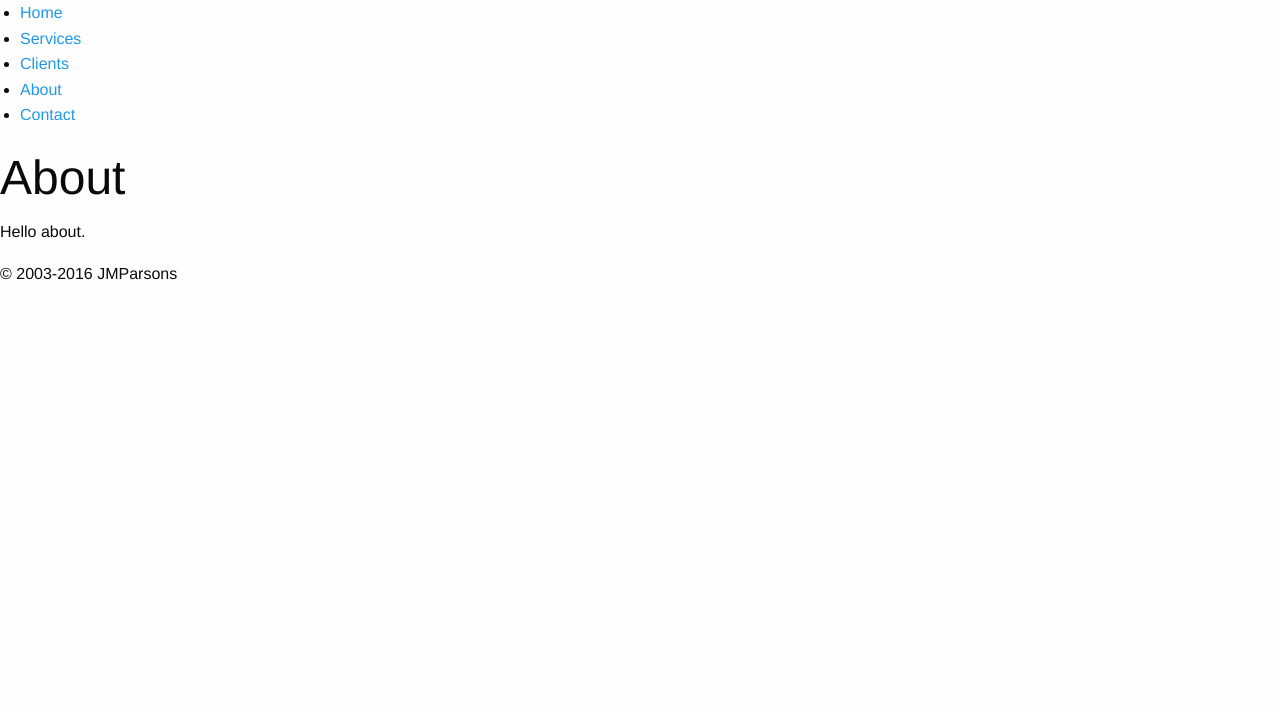
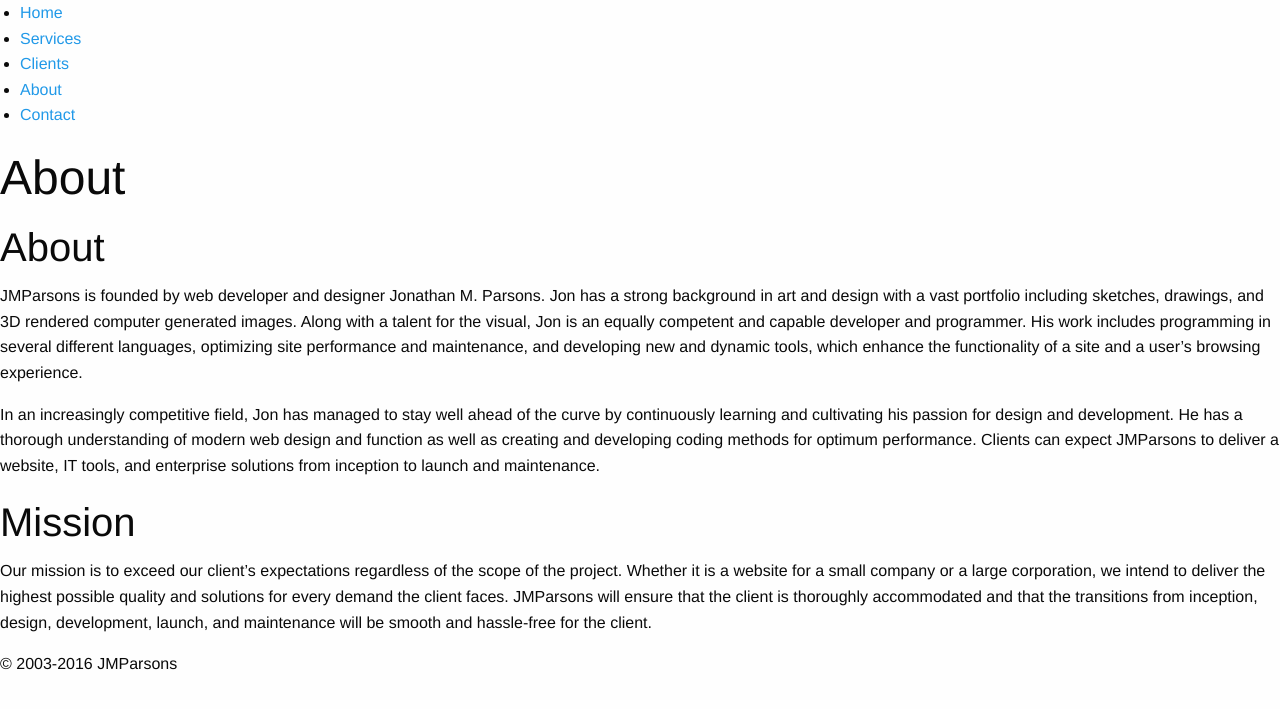
Before and after one commit to jmparsons/jmpweb-old-jekyll, a Jekyll site: the page built from about.md, in a window 1280 px wide. Shown: the top 709 px of the page. Built offline with Jekyll 4.4.1, drawn with Linux system fonts in a browser that asks for light colours.

Commit message:
Added about content from current site.

```diff
--- a/about.md
+++ b/about.md
@@ -3,4 +3,12 @@
 title: About
 permalink: /about/
 ---
-Hello about.
+## About
+
+JMParsons is founded by web developer and designer Jonathan M. Parsons. Jon has a strong background in art and design with a vast portfolio including sketches, drawings, and 3D rendered computer generated images. Along with a talent for the visual, Jon is an equally competent and capable developer and programmer. His work includes programming in several different languages, optimizing site performance and maintenance, and developing new and dynamic tools, which enhance the functionality of a site and a user's browsing experience.
+
+In an increasingly competitive field, Jon has managed to stay well ahead of the curve by continuously learning and cultivating his passion for design and development. He has a thorough understanding of modern web design and function as well as creating and developing coding methods for optimum performance. Clients can expect JMParsons to deliver a website, IT tools, and enterprise solutions from inception to launch and maintenance.
+
+## Mission
+
+Our mission is to exceed our client's expectations regardless of the scope of the project. Whether it is a website for a small company or a large corporation, we intend to deliver the highest possible quality and solutions for every demand the client faces. JMParsons will ensure that the client is thoroughly accommodated and that the transitions from inception, design, development, launch, and maintenance will be smooth and hassle-free for the client.
```
